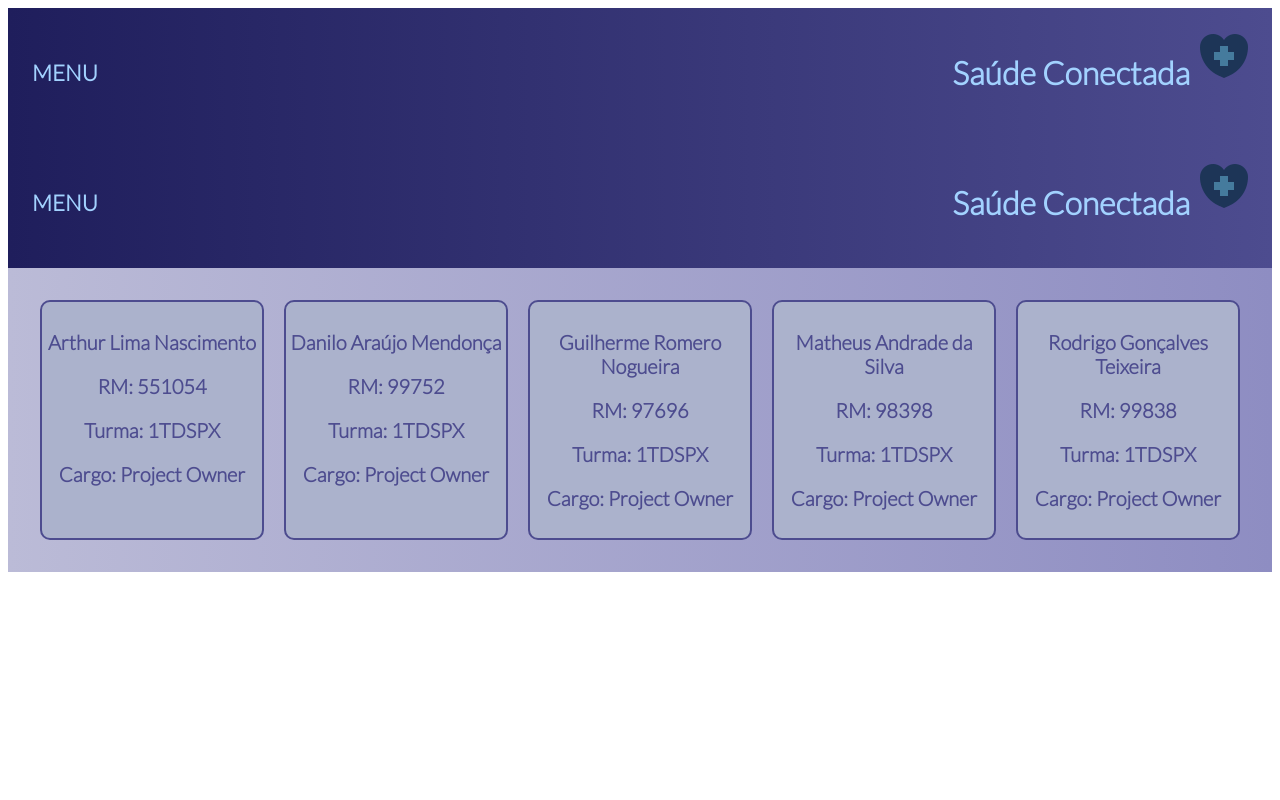
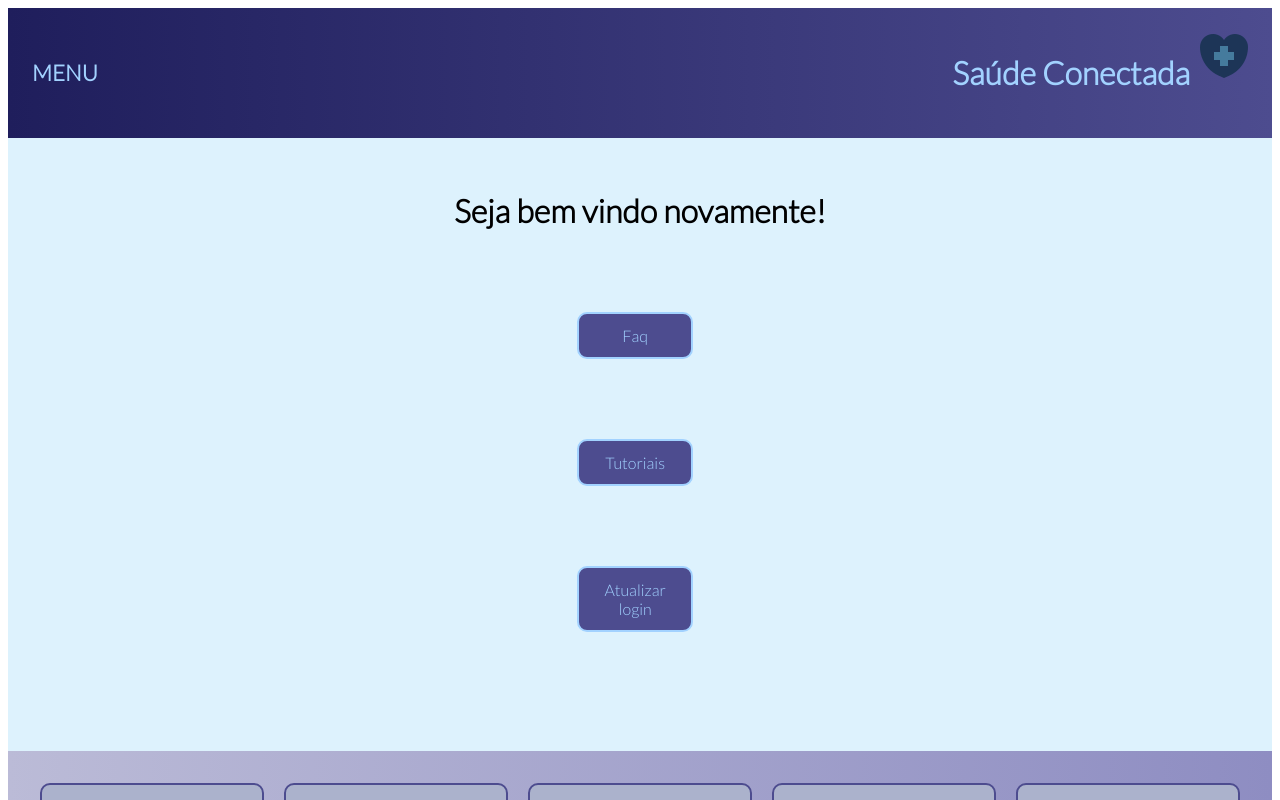
Before and after one commit to DaniloMendonca08/GS-Saude-Conectada, a Next.js app: page / in a window 1280 px wide. Shown: the top 800 px of the page. Built offline with nearby package versions, Linux system fonts and the light colour scheme; sample sign-in values are in the browser's storage.

Commit message:
page-Home

```diff
--- a/src/app/page.tsx
+++ b/src/app/page.tsx
@@ -1,11 +1,15 @@
-import Image from 'next/image'
-import Menu from './components/Menu/Menu'
-import { Header } from './components/Header/Header'
+"use client"
+
+import Cadastro from './cadastro/page'
+import BodyHome from './components/BodyHome/BodyHome'
+import BodyPagPrincipal from './components/BodyPagPrincipal/BodyPagPrincipal'
+import Erro404 from './error/404/page'
+import Login from './login/page'
 
 export default function Home() {
   return (
-    <main>
-      <Header />
-    </main>
+    <>
+    <BodyHome />
+    </>
   )
 }
```
